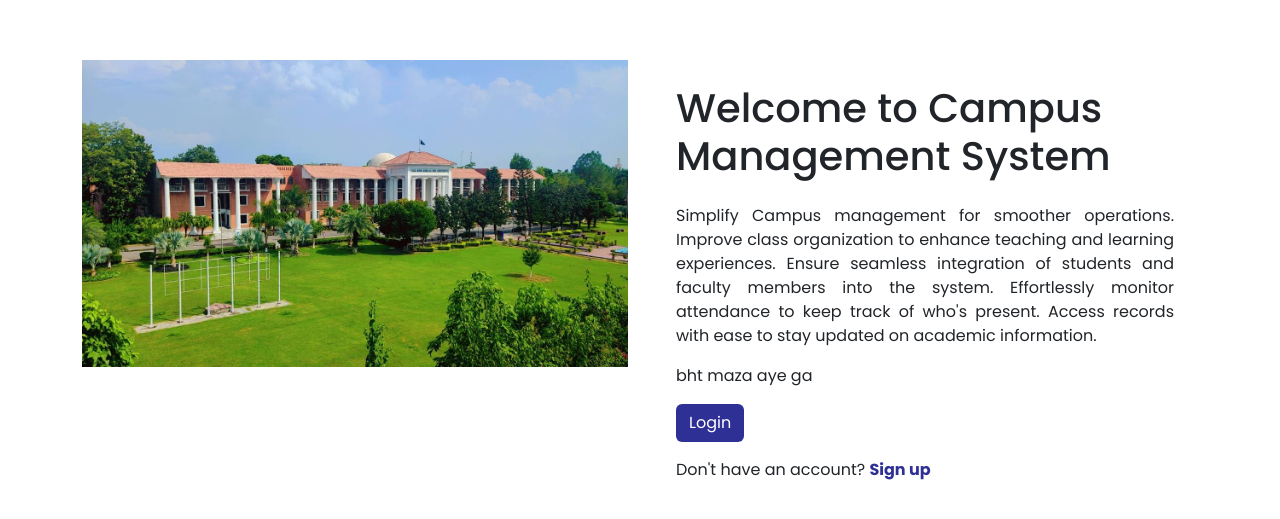
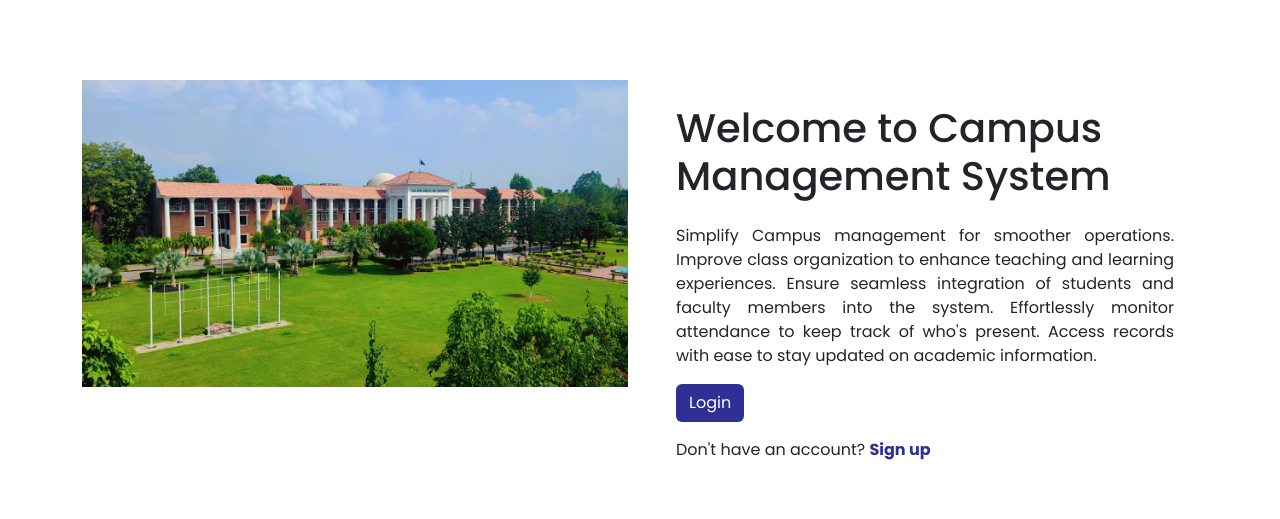
Before and after one commit to Sananali01/Campus-Management-System, a React (Create React App) app in the folder frontend/: page / in a window 1280 px wide. Shown: the part 109-628 px from the top of the page. Built offline with nearby package versions, Linux system fonts and the light colour scheme.

Commit message:
update
changes

```diff
--- a/frontend/src/pages/Homepage.js
+++ b/frontend/src/pages/Homepage.js
@@ -16,7 +16,7 @@ const Homepage = () => {
                         <p style={{ textAlign: "justify" }}>
                             Simplify Campus management for smoother operations. Improve class organization to enhance teaching and learning experiences. Ensure seamless integration of students and faculty members into the system. Effortlessly monitor attendance to keep track of who's present. Access records with ease to stay updated on academic information.
                         </p>
-                        <p>bht maza aye ga </p>
+
                         <div className="mb-3">
                             <Link to="/choose" className="btn btn-purple btn-block">
                                 Login
```
